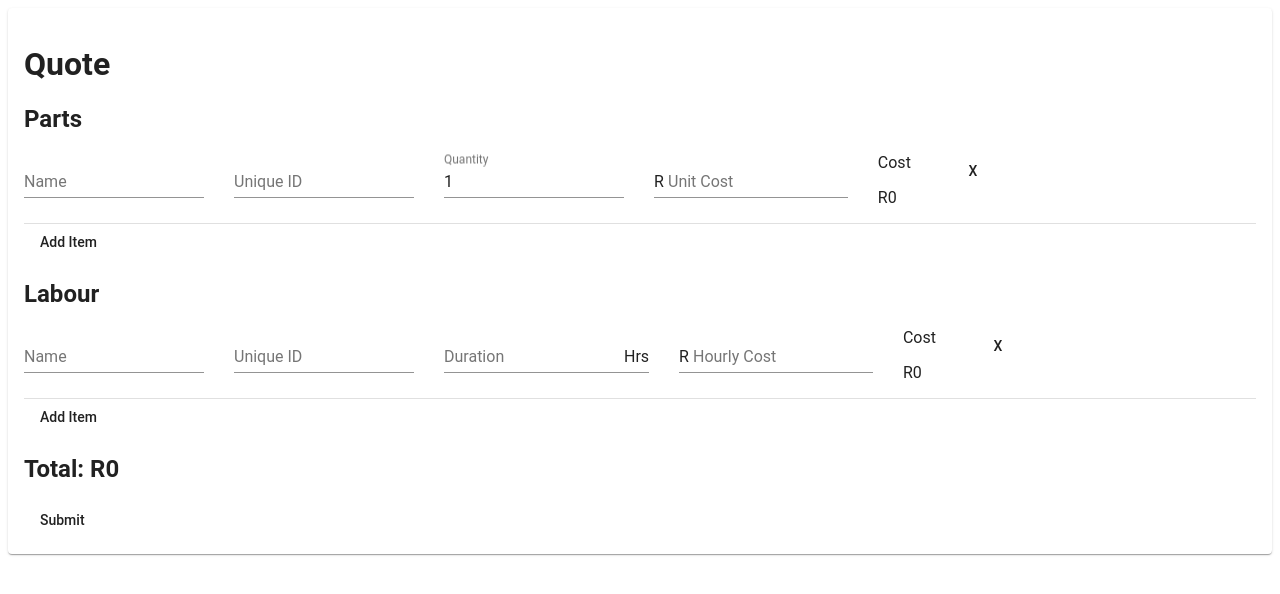
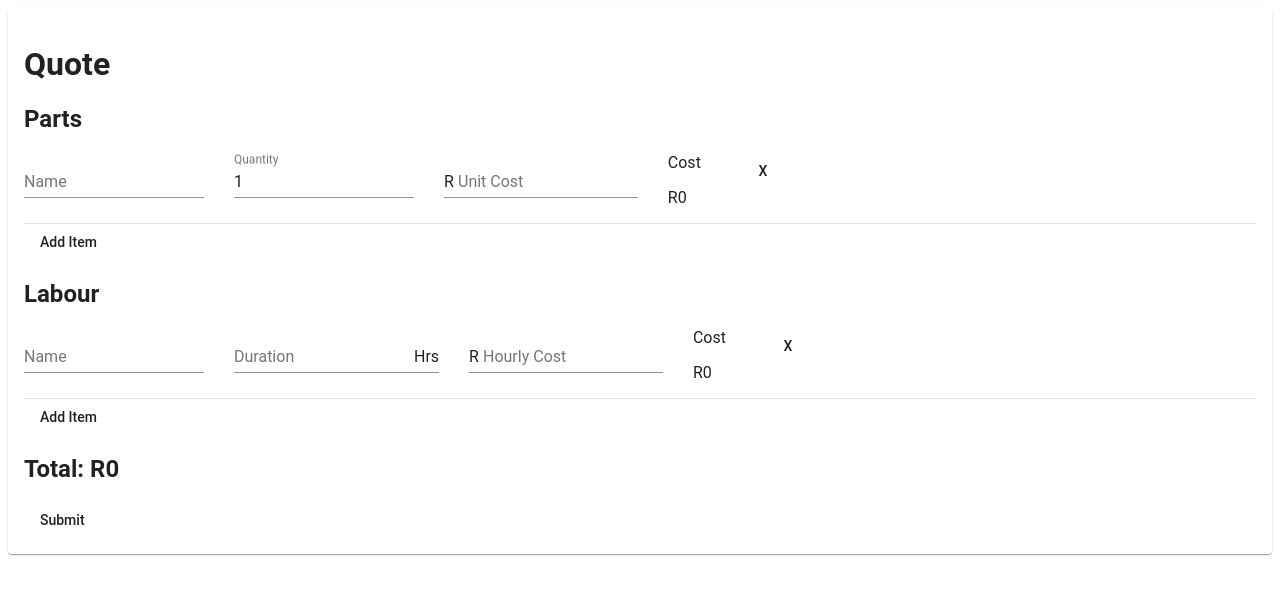
Before and after one commit to jamneck/angular-ddq, an Angular app: page / in a window 1280 px wide. Shown: the top 594 px of the page. Built offline with nearby package versions, Linux system fonts and the light colour scheme.

Commit message:
Removed uid

```diff
--- a/src/app/create-quote/create-quote.component.html
+++ b/src/app/create-quote/create-quote.component.html
@@ -18,18 +18,13 @@
           </mat-form-field>
 
           <mat-form-field>
-            <mat-label>Unique ID</mat-label>
-            <input matInput formControlName="uid">
-          </mat-form-field>
-
-          <mat-form-field>
             <mat-label>Quantity</mat-label>
             <input type="number" matInput formControlName="quantity">
           </mat-form-field>
 
           <mat-form-field>
             <mat-label>Unit Cost</mat-label>
-            <input type="number" matInput formControlName="unit_cost">
+            <input type="number" matInput formControlName="unitCost">
             <span matPrefix>R&nbsp;</span>
           </mat-form-field>
 
@@ -64,11 +59,6 @@
           </mat-form-field>
 
           <mat-form-field>
-            <mat-label>Unique ID</mat-label>
-            <input matInput formControlName="uid">
-          </mat-form-field>
-
-          <mat-form-field>
             <mat-label>Duration</mat-label>
             <input matInput formControlName="duration" placeholder="e.g. 1.5">
             <span matSuffix>Hrs</span>
@@ -76,7 +66,7 @@
 
           <mat-form-field>
             <mat-label>Hourly Cost</mat-label>
-            <input type="number" matInput formControlName="hourly_cost">
+            <input type="number" matInput formControlName="hourlyCost">
             <span matPrefix>R&nbsp;</span>
           </mat-form-field>
 
--- a/src/app/create-quote/create-quote.component.ts
+++ b/src/app/create-quote/create-quote.component.ts
@@ -35,13 +35,13 @@ export class CreateQuoteComponent implements OnInit {
     return this.quoteForm.get('labour') as FormArray;
   }
 
-  // get consumables() {
-  //   return this.quoteForm.get('consumables') as FormArray;
-  // }
+  get consumables() {
+    return this.quoteForm.get('consumables') as FormArray;
+  }
 
-  // get other() {
-  //   return this.quoteForm.get('other') as FormArray;
-  // }
+  get other() {
+    return this.quoteForm.get('other') as FormArray;
+  }
 
   ngOnInit() {
     this.getParts();
@@ -56,8 +56,8 @@ export class CreateQuoteComponent implements OnInit {
       labour: this.fb.array([
         this.labourForm()
       ]),
-      consumables: this.fb.array([]),
-      other: this.fb.array([]),
+      consumablesCost: null,
+      expiryDate: this.fb.array([]),
     })
 
     this.filteredPartNameOptions.push(this.partNameChanges());
@@ -67,8 +67,7 @@ export class CreateQuoteComponent implements OnInit {
   partForm() {
     return this.fb.group({
       name: '',
-      uid: '',
-      unit_cost: null,
+      unitCost: null,
       quantity: 1
     });
   }
@@ -76,16 +75,14 @@ export class CreateQuoteComponent implements OnInit {
   labourForm() {
     return this.fb.group({
       name: '',
-      uid: '',
       duration: null,
-      hourly_cost: null,
+      hourlyCost: null,
     });
   }
 
   consumableForm() {
     return this.fb.group({
       name: '',
-      uid: '',
       quantity: '',
       cost: ''
     });
@@ -94,7 +91,6 @@ export class CreateQuoteComponent implements OnInit {
   otherForm() {
     return this.fb.group({
       name: '',
-      uid: '',
       quantity: '',
       cost: ''
     });
@@ -118,11 +114,11 @@ export class CreateQuoteComponent implements OnInit {
 
   get totalCost() {
     const sumParts = this.parts.controls
-      .map(e => e.get('unit_cost').value * e.get('quantity').value)
+      .map(e => e.get('unitCost').value * e.get('quantity').value)
       .reduce((prev, curr) => prev + curr, 0);
 
     const sumLabour = this.labour.controls
-      .map(e => e.get('hourly_cost').value * e.get('duration').value)
+      .map(e => e.get('hourlyCost').value * e.get('duration').value)
       .reduce((prev, curr) => prev + curr, 0);
 
     return sumParts + sumLabour
@@ -156,12 +152,12 @@ export class CreateQuoteComponent implements OnInit {
 
   partItemTotal(i: number) {
     const item = this.parts.controls[i].value;
-    return item.quantity * item.unit_cost
+    return item.quantity * item.unitCost
   }
 
   labourItemTotal(i: number) {
     const item = this.labour.controls[i].value;
-    return item.duration * item.hourly_cost
+    return item.duration * item.hourlyCost
   }
 
   removePart(i: number) {
```
